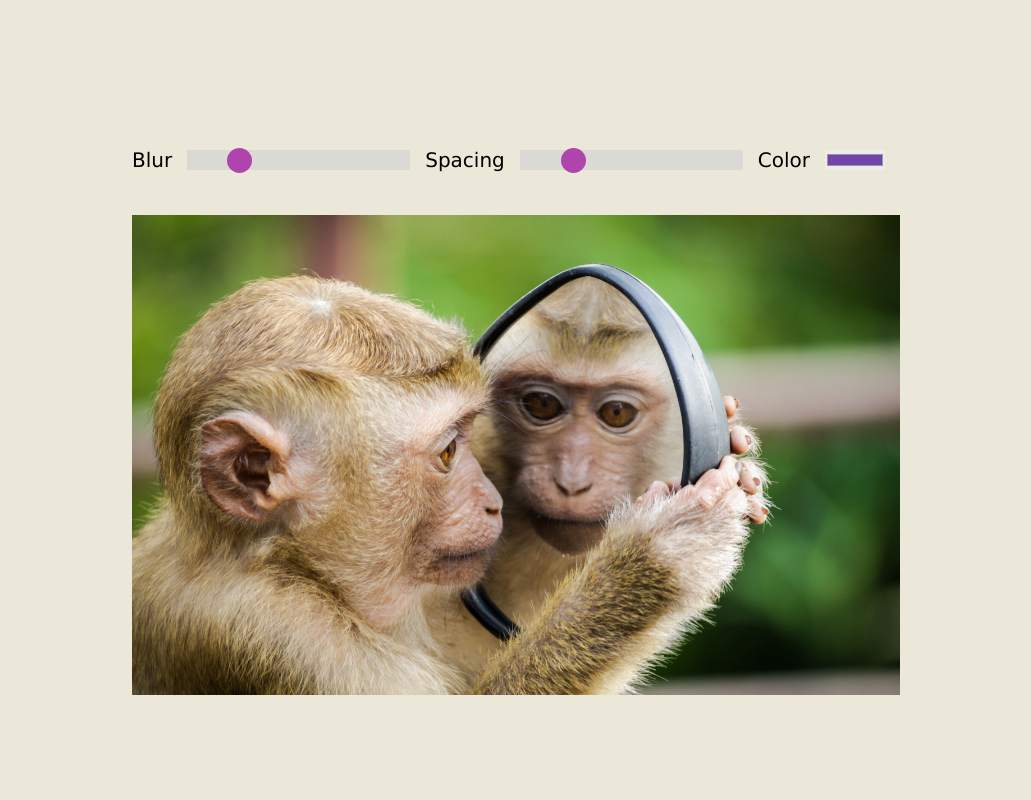
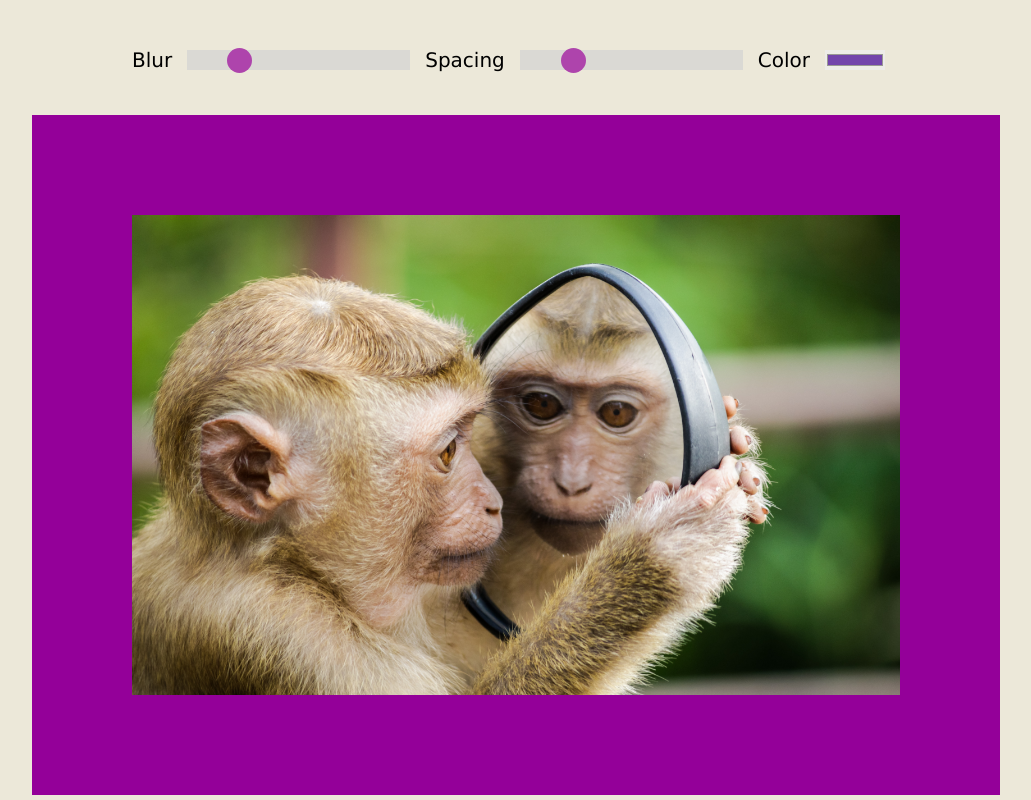
Before and after one commit to sparkr-app/sparkr, a PHP site: page /magic-monkey/index.html in a window 1280 px wide. Shown: the whole page, without its empty margins (124-1155 px from the left). Run offline with PHP 8.4, Linux system fonts and the light colour scheme.

Commit message:
Update style.css
Fixed padding error

```diff
--- a/magic-monkey/style.css
+++ b/magic-monkey/style.css
@@ -66,6 +66,7 @@
 }
 
 .img-main {
+    padding: var(--spacing);
     filter: blur(var(--blur)); /*this filter allows you to adjust the blur using the var.  Filter can be used on more than img elements*/
     background-color: var(--base); /*base color*/
     height: 60vh;
```
